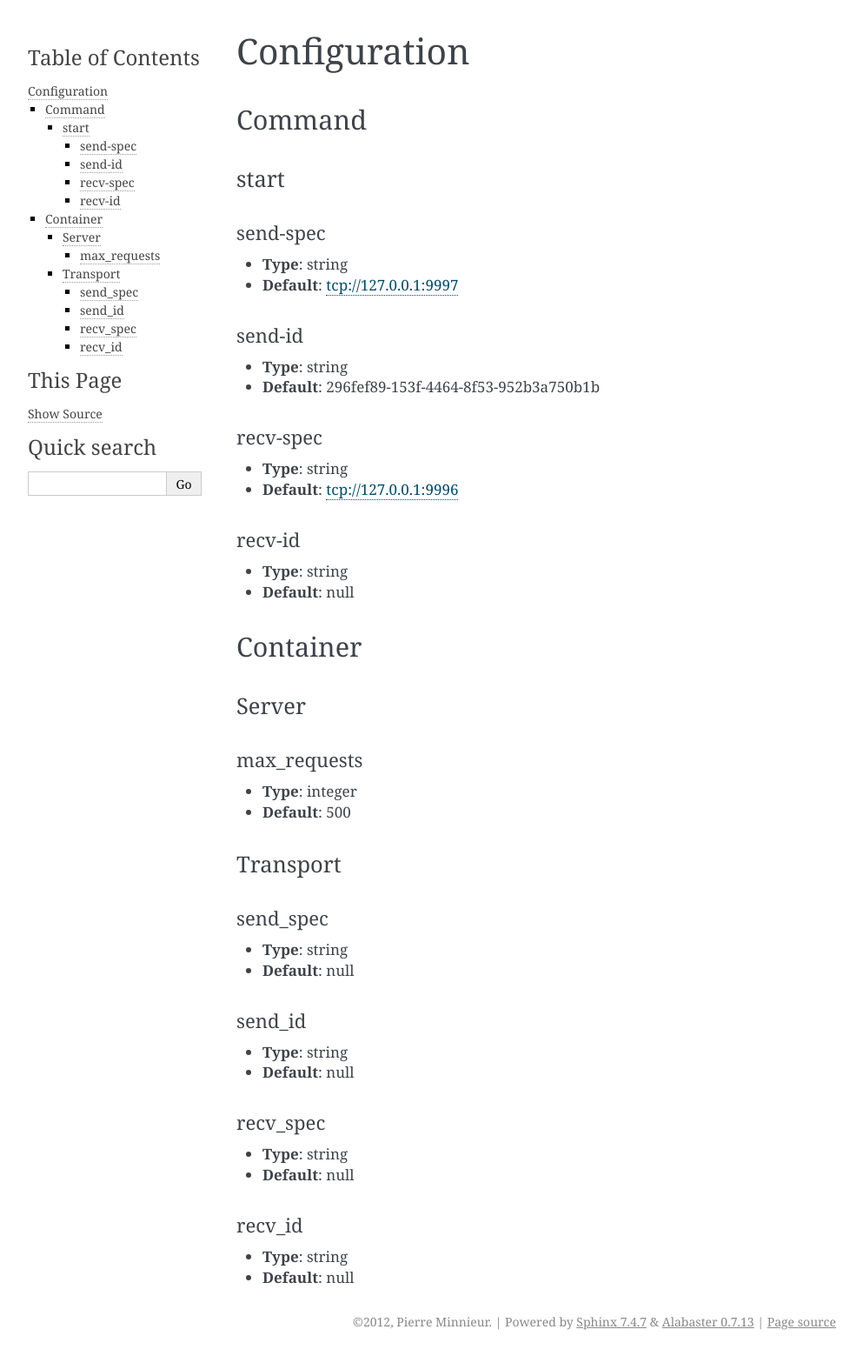
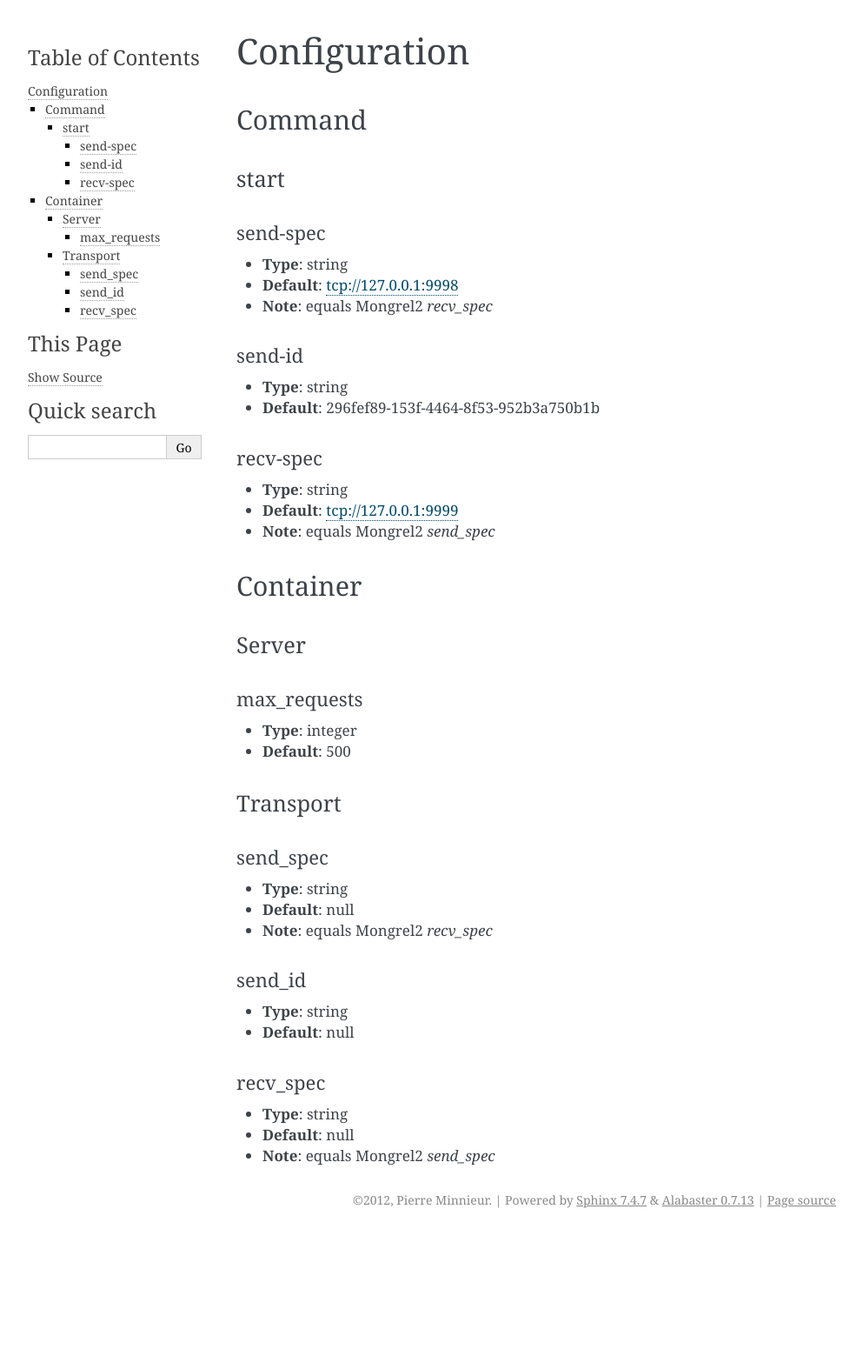
Before and after one commit to bawerd/Leach, a Sphinx documentation site: the page built from docs/usage/configuration.rst, in a window 1280 px wide. Shown: the whole page at 87% size, without its empty margins (148-1141 px from the left). Built offline with Sphinx 7.4.7, drawn with Linux system fonts in a browser that asks for light colours; after the commit the page ends 1419 px from its top, so only the background shows below that.

Commit message:
fixed confusing parameter naming/usage (sorry)

```diff
--- a/docs/usage/configuration.rst
+++ b/docs/usage/configuration.rst
@@ -13,7 +13,8 @@ send-spec
 ---------
 
 * **Type**: string
-* **Default**: tcp://127.0.0.1:9997
+* **Default**: tcp://127.0.0.1:9998
+* **Note**: equals Mongrel2 *recv_spec*
 
 send-id
 -------
@@ -25,13 +26,8 @@ recv-spec
 ---------
 
 * **Type**: string
-* **Default**: tcp://127.0.0.1:9996
-
-recv-id
--------
-
-* **Type**: string
-* **Default**: null
+* **Default**: tcp://127.0.0.1:9999
+* **Note**: equals Mongrel2 *send_spec*
 
 -----------
  Container
@@ -54,6 +50,7 @@ send_spec
 
 * **Type**: string
 * **Default**: null
+* **Note**: equals Mongrel2 *recv_spec*
 
 send_id
 -------
@@ -66,9 +63,4 @@ recv_spec
 
 * **Type**: string
 * **Default**: null
-
-recv_id
--------
-
-* **Type**: string
-* **Default**: null
+* **Note**: equals Mongrel2 *send_spec*
--- a/docs/usage/examples.rst
+++ b/docs/usage/examples.rst
@@ -18,9 +18,9 @@ Example Mongrel2 configuration (as in ``examples/leach.conf``):
 
 .. code-block:: lua
 
-    leach = Handler(send_spec = 'tcp://127.0.0.1:9997',
+    leach = Handler(send_spec = 'tcp://127.0.0.1:9999',
                     send_ident = 'b6c95667-4ede-4cf0-b2de-a54d826576c9',
-                    recv_spec = 'tcp://127.0.0.1:9996',
+                    recv_spec = 'tcp://127.0.0.1:9998',
                     recv_ident = '')
 
     localhost = Host(name="localhost", routes={
```
Also changed, not shown: other parts of docs/usage/examples.rst (+1 -1 lines), 5 other files.
